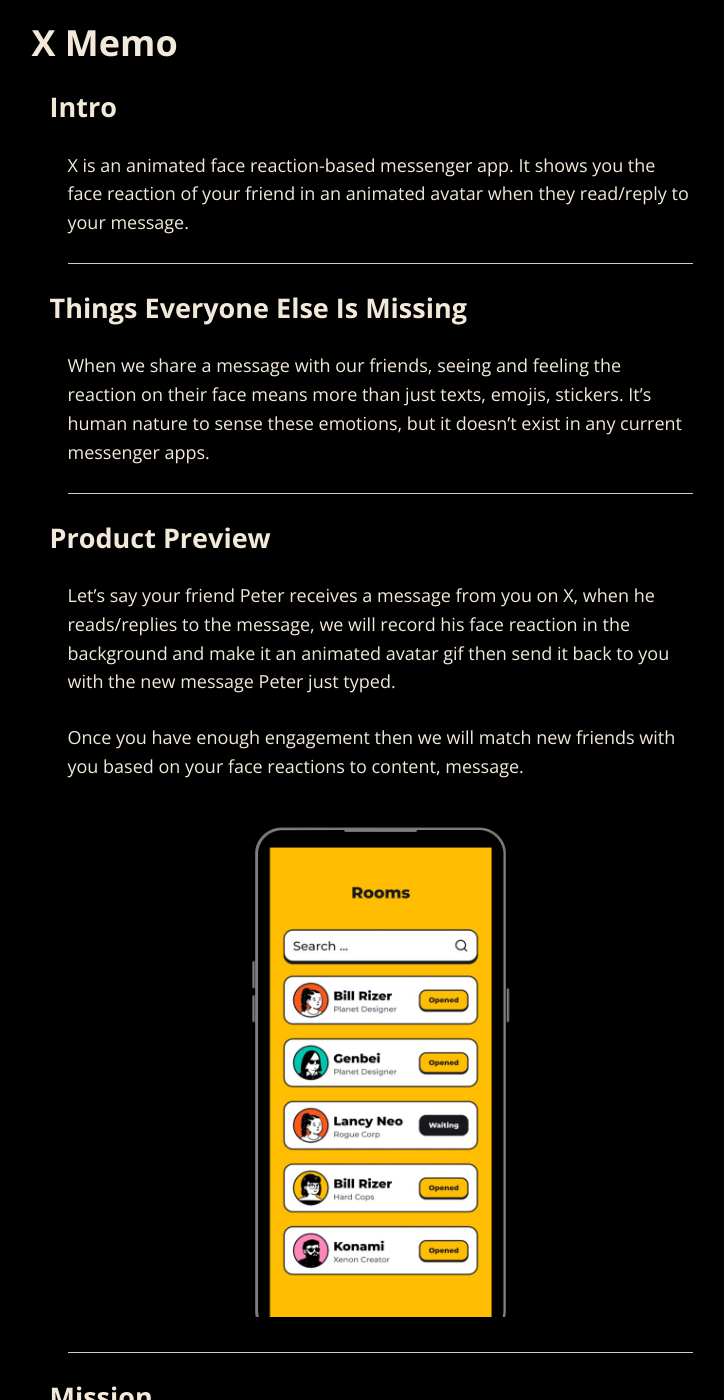
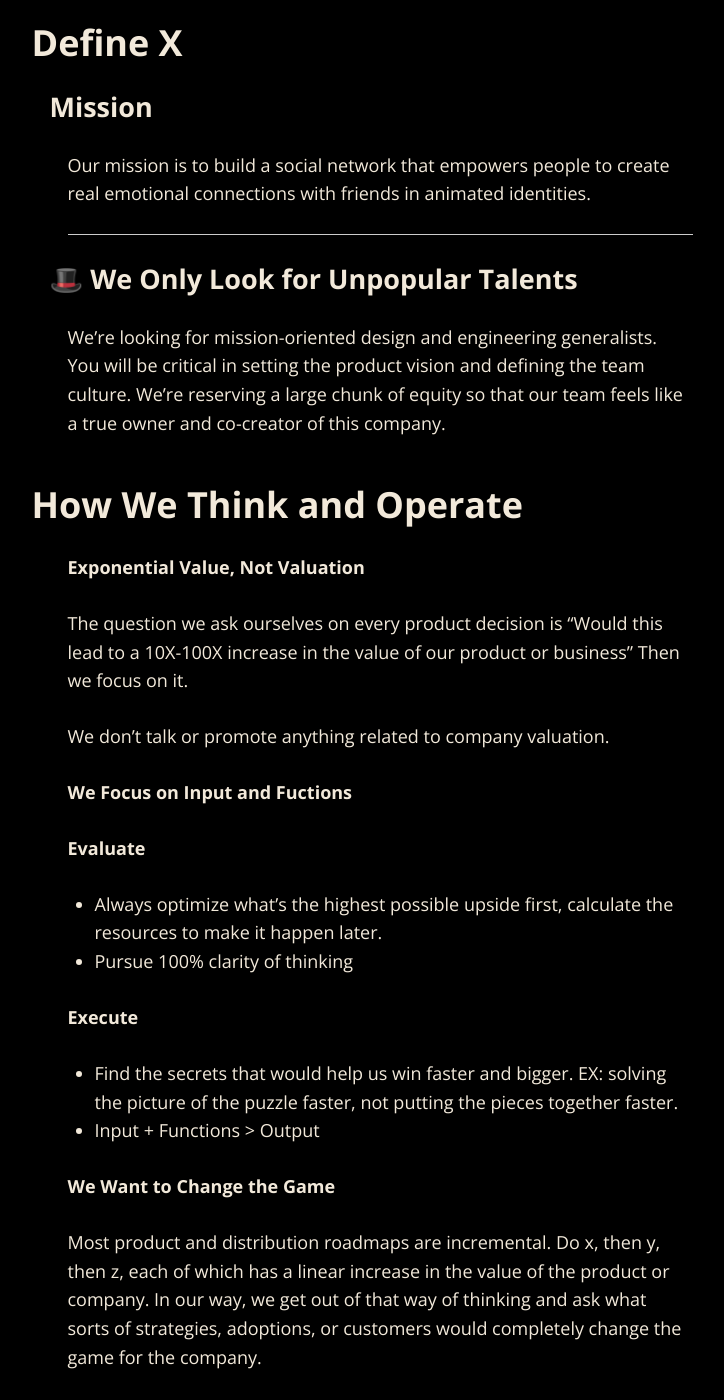
Before and after one commit to tarsmachine/tarsmachine.github.io, a Jekyll site: the page built from index.md, in a window 1280 px wide and 1400 px high, scrolled down 314 px. Shown: the whole window, without its empty margins (260-984 px from the left). Built offline with Jekyll 4.4.1, drawn with Linux system fonts in a browser that asks for light colours; nearby versions of some CDN libraries; some of the changed text lies outside the part shown.

Commit message:
Update index.md

```diff
--- a/index.md
+++ b/index.md
@@ -2,34 +2,10 @@
 layout: default
 ---
 
-<img src="images/x.png" alt="sample image" width="200" height="200">
+<img src="images/icon-AppStore.png" alt="sample image" width="200" height="200">
 
 
-### X Memo
-
-#### Intro
-
-X is an animated face reaction-based messenger app. It shows you the face reaction of your friend in an animated avatar when they read/reply to your message.
-
----
-
-#### Things Everyone Else Is Missing
-
-When we share a message with our friends, seeing and feeling the reaction on their face means more than just texts, emojis, stickers. It’s human nature to sense these emotions, but it doesn’t exist in any current messenger apps.
-
----
-
-#### Product Preview
-
-Let’s say your friend Peter receives a message from you on X, when he reads/replies to the message, we will record his face reaction in the background and make it an animated avatar gif then send it back to you with the new message Peter just typed.
-
-Once you have enough engagement then we will match new friends with you based on your face reactions to content, message.
-
-
-<img src="images/room.png" alt="sample image" width="280" height="500">
-
-
----
+### Define X
 
 #### Mission
 
@@ -37,41 +13,41 @@
 
 ---
 
-#### Why Now
 
-The true depth camera on iOS presents a new camera-based content creation possibility and empowers us to build it on X.
+##### 🎩 We Only Look for Unpopular Talents
 
+We're looking for mission-oriented design and engineering generalists. You will be critical in setting the product vision and defining the team culture. We’re reserving a large chunk of equity so that our team feels like a true owner and co-creator of this company.
 
-<img src="images/why.png" alt="sample image" width="700" height="200">
+### How We Think and Operate
+
+**Exponential Value, Not Valuation**
+
+The question we ask ourselves on every product decision is "Would this lead to a 10X-100X increase in the value of our product or business" Then we focus on it.
+
+We don't talk or promote anything related to company valuation.
+
+**We Focus on Input and Fuctions**
+
+**Evaluate**
+
+- Always optimize what's the highest possible upside first, calculate the resources to make it happen later.
+- Pursue 100% clarity of thinking
+
+**Execute**
+
+- Find the secrets that would help us win faster and bigger. EX: solving the picture of the puzzle faster, not putting the pieces together faster.
+- Input + Functions > Output
+
+**We Want to Change the Game**
+
+Most product and distribution roadmaps are incremental. Do x, then y, then z, each of which has a linear increase in the value of the product or company. In our way, we get out of that way of thinking and ask what sorts of strategies, adoptions, or customers would completely change the game for the company.
+
+For example, in an environment where competition is more intense than ever, successful start-ups are achieving scale faster than they have ever before. WhatsApp achieved 1BN Monthly active users in seven years, Messenger achieved this in 4 years and Pokémon Go became the fastest growing app in history in 2016 becoming bigger than Twitter in just a few weeks. (Let alone TikTok in 2020)
+
+Growth records are being beaten every single year. The trend is set to continue and the need for entrepreneurs to find growth from the outset is more important and valuable than ever. Ultimately it’s a “user experience and liquidity” problem, and the goal is to make the product experience so good that enable us to scale without spending a fortune on sales and marketing. Taking advantage of a market insight or new platform before an incumbent is able to react.
+
+That’s why we build MDP, not MVP. We bend the future, not discover It.
 
 ---
 
-#### Strategy to Generate Network Effect
-
-The more messages, the users open, the more face reactions the user will create in the background.
-
-**Emotion as the Content Loop**
-
-The reaction to content triggers more content than the content itself.  Every reaction to message/content will trigger more reactions from other people.
-
-It's easy to clone the tech behind X, but it's impossible to clone those ‘ reacted moments'. People won't leave X because of their 'social-emotional history' here.
-
-**Messenger = Dating App**
-
-We will match new friends with our users based on the reaction data.
-
-**XMOJI = Personalized Animated Identity**
-
-We want to create an XMOJI kit: a 3D animated avatar kit with emote features to empower users to create their own identity.
-
----
-
-#### Making $ on face-reaction-based Ads
-
-X will be one of the most accurate ad platforms for business, because we have the user data on face reactions to the content.
-
-
-
----
-
-##### Full Deck: [a@xos.social](mailto:axos@social)
+##### Feel free to reach out: [allen@readyplayerx.com](mailto:allen@readyplayerx.com)
```
